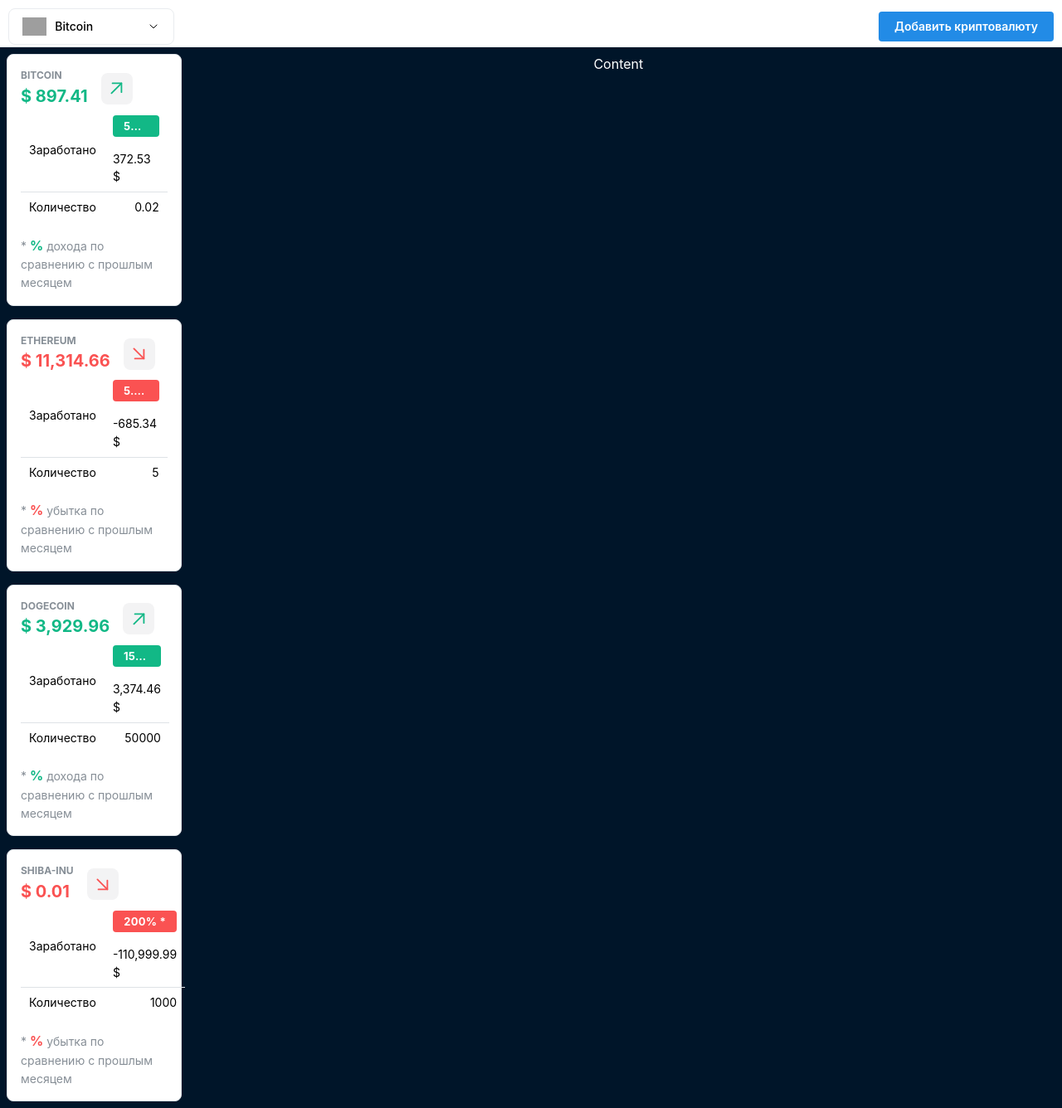
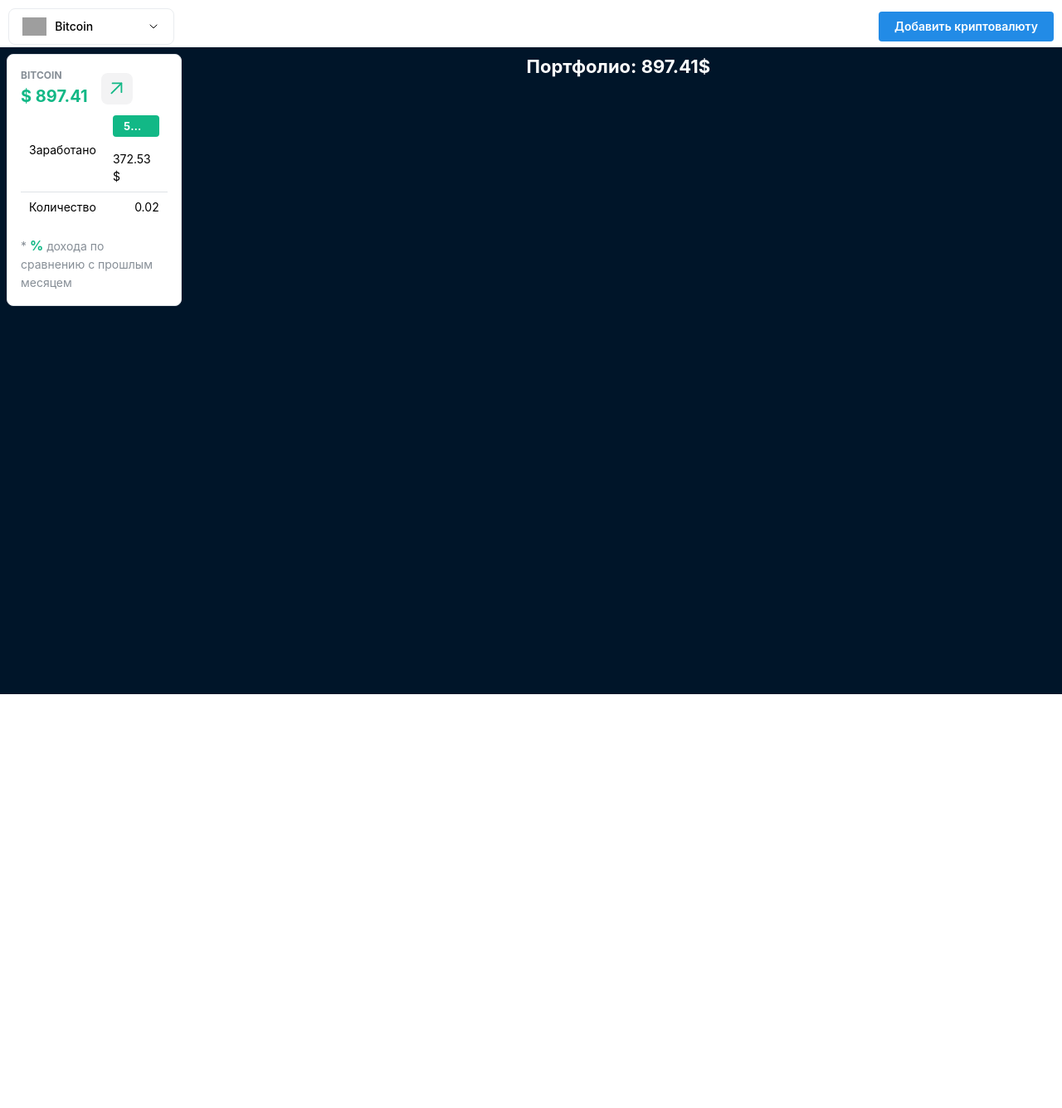
Before and after one commit to skyndfly/react-crypto, a React (Vite) app: page / in a window 1280 px wide. Shown: the whole page at 83% size. After the commit the page ends 837 px from the top, so only its background shows below. Built offline with nearby package versions, Linux system fonts and the light colour scheme; grey boxes are pictures that could not be loaded.

Commit message:
вывод общей суммы

```diff
--- a/src/components/layout/AppContent.jsx
+++ b/src/components/layout/AppContent.jsx
@@ -1,4 +1,7 @@
 import React from "react";
+import {Title} from "@mantine/core";
+import {useCrypto} from "../../context/crypto-context.jsx";
+
 const contentStyle = {
     textAlign: 'center',
     minHeight: 'calc(100vh - 36px)',
@@ -6,9 +9,19 @@
 
 };
 
-export default function AppContent(){
+export default function AppContent() {
+    const {assets, crypto} = useCrypto();
     return (
         <div style={contentStyle}>
-            Content</div>
+            <Title order={3}>
+                Портфолио: {assets.map(asset => {
+                    const coin = crypto.find(c => c.id === asset.id)
+                    return asset.amount * coin.price;
+                }
+            ).reduce((acc, v) => (acc += v),)
+                .toFixed(2)
+            }$
+            </Title>
+        </div>
     );
 }
--- a/src/data.js
+++ b/src/data.js
@@ -616,22 +616,5 @@
     price: 26244,
     date: new Date(),
   },
-  {
-    id: 'ethereum',
-    amount: 5,
-    price: 2400,
-    date: new Date(),
-  },
-  {
-    id: 'dogecoin',
-    amount: 50000,
-    price: 0.01111,
-    date: new Date(),
-  },
-  {
-    id: 'shiba-inu',
-    amount: 1000,
-    price: 111,
-    date: new Date(),
-  },
+
 ]
```
